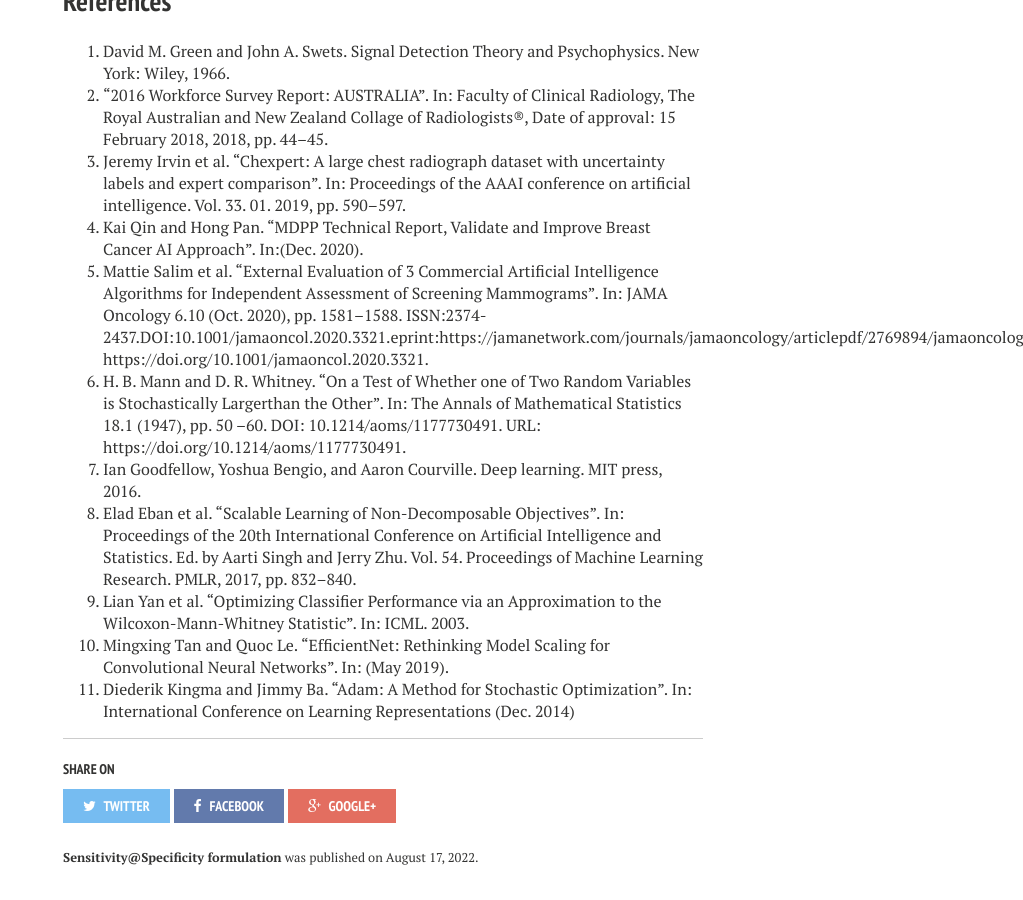
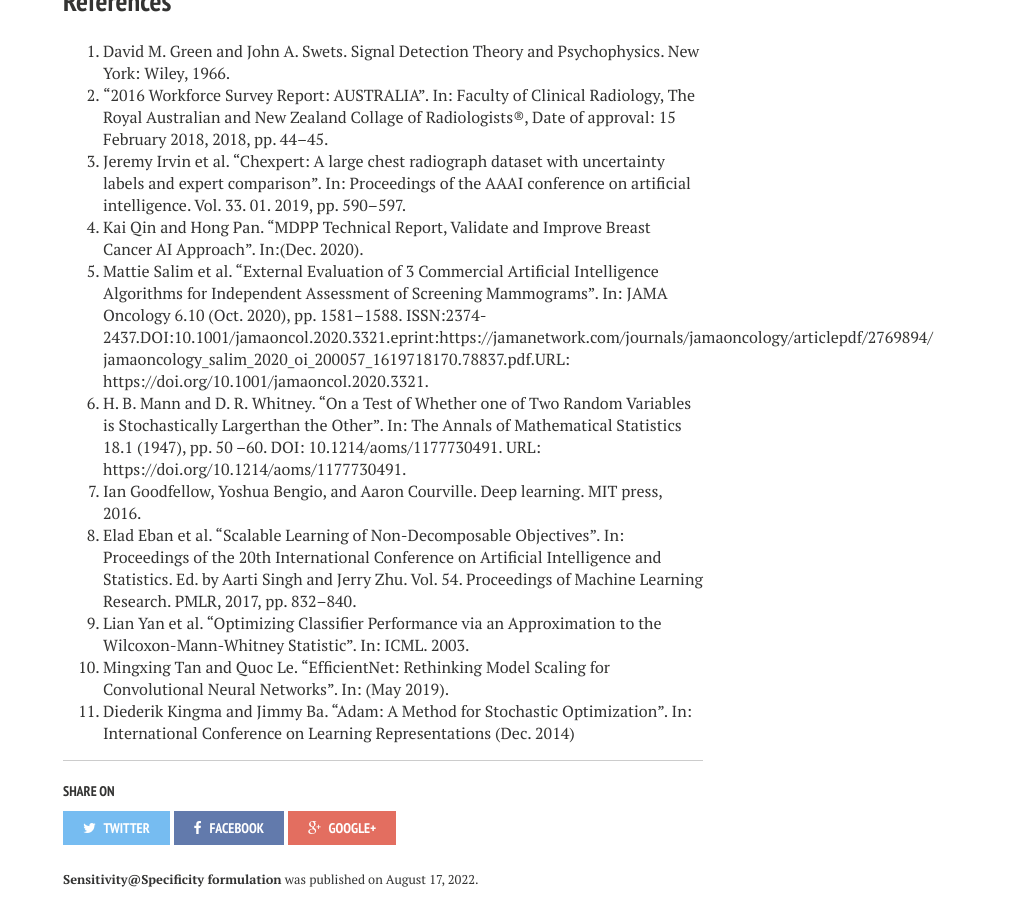
Before and after one commit to MLMogford/MLMogford.github.io, a Jekyll site: the page built from _posts/2022-08-17-maximising-sensitivity-at-fixed-specificity.md, in a window 1280 px wide and 900 px high, scrolled down 7614 px. Shown: the whole window, without its empty margins (257-1280 px from the left). Built offline with Jekyll 4.4.1, drawn with Linux system fonts in a browser that asks for light colours; nearby versions of some CDN libraries; part of the change alters nothing that is shown.

Commit message:
Update 2022-08-17-maximising-sensitivity-at-fixed-specificity.md

```diff
--- a/_posts/2022-08-17-maximising-sensitivity-at-fixed-specificity.md
+++ b/_posts/2022-08-17-maximising-sensitivity-at-fixed-specificity.md
@@ -124,7 +124,7 @@ Sensitivity@Specificity
 &nbsp;
 
 <!-- ![6-send-and-spec](/images/equations/6-send-and-spec.png) -->
-&nbsp;<img src="https:/images/equations/6-send-and-spec.png" width="250">
+&nbsp;&nbsp;<img src="https:/images/equations/6-send-and-spec.png" width="250">
 
 &nbsp;
 
@@ -212,10 +212,11 @@ Binary Cross Entropy to Log Ratio
 2. “2016 Workforce Survey Report: AUSTRALIA”. In: Faculty of Clinical Radiology, The Royal Australian and New Zealand Collage of Radiologists®, Date of approval: 15 February 2018, 2018, pp. 44–45.
 3. Jeremy Irvin et al. “Chexpert: A large chest radiograph dataset with uncertainty labels and expert comparison”. In: Proceedings of the AAAI conference on artificial intelligence. Vol. 33. 01. 2019, pp. 590–597.
 4. Kai Qin and Hong Pan. “MDPP Technical Report, Validate and Improve Breast Cancer AI Approach”. In:(Dec. 2020).
-5. Mattie Salim et al. “External Evaluation of 3 Commercial Artificial Intelligence Algorithms for Independent Assessment of Screening Mammograms”. In: JAMA Oncology 6.10 (Oct. 2020), pp. 1581–1588. ISSN:2374-2437.DOI:10.1001/jamaoncol.2020.3321.eprint:https://jamanetwork.com/journals/jamaoncology/articlepdf/2769894/jamaoncology\_salim\_2020\_oi\_200057\_1619718170.78837.pdf.URL: https://doi.org/10.1001/jamaoncol.2020.3321.
-6. H. B. Mann and D. R. Whitney. “On a Test of Whether one of Two Random Variables is Stochastically Largerthan the Other”. In: The Annals of Mathematical Statistics 18.1 (1947), pp. 50 –60. DOI: 10.1214/aoms/1177730491. URL: https://doi.org/10.1214/aoms/1177730491.
-7. Ian Goodfellow, Yoshua Bengio, and Aaron Courville. Deep learning. MIT press, 2016.
-8. Elad Eban et al. “Scalable Learning of Non-Decomposable Objectives”. In: Proceedings of the 20th International Conference on Artificial Intelligence and Statistics. Ed. by Aarti Singh and Jerry Zhu. Vol. 54. Proceedings of Machine Learning Research. PMLR, 2017, pp. 832–840.
-9. Lian Yan et al. “Optimizing Classifier Performance via an Approximation to the Wilcoxon-Mann-Whitney Statistic”. In: ICML. 2003.
-10. Mingxing Tan and Quoc Le. “EfficientNet: Rethinking Model Scaling for Convolutional Neural Networks”. In: (May 2019).
-11. Diederik Kingma and Jimmy Ba. “Adam: A Method for Stochastic Optimization”. In: International Conference on Learning Representations (Dec. 2014)
+5. Mattie Salim et al. “External Evaluation of 3 Commercial Artificial Intelligence Algorithms for Independent Assessment of Screening Mammograms”. In: JAMA Oncology 6.10 (Oct. 2020), pp. 1581–1588. ISSN:2374-2437.DOI:10.1001/jamaoncol.2020.3321.eprint:https://jamanetwork.com/journals/jamaoncology/articlepdf/2769894/
+jamaoncology\_salim\_2020\_oi\_200057\_1619718170.78837.pdf.URL: https://doi.org/10.1001/jamaoncol.2020.3321.
+7. H. B. Mann and D. R. Whitney. “On a Test of Whether one of Two Random Variables is Stochastically Largerthan the Other”. In: The Annals of Mathematical Statistics 18.1 (1947), pp. 50 –60. DOI: 10.1214/aoms/1177730491. URL: https://doi.org/10.1214/aoms/1177730491.
+8. Ian Goodfellow, Yoshua Bengio, and Aaron Courville. Deep learning. MIT press, 2016.
+9. Elad Eban et al. “Scalable Learning of Non-Decomposable Objectives”. In: Proceedings of the 20th International Conference on Artificial Intelligence and Statistics. Ed. by Aarti Singh and Jerry Zhu. Vol. 54. Proceedings of Machine Learning Research. PMLR, 2017, pp. 832–840.
+10. Lian Yan et al. “Optimizing Classifier Performance via an Approximation to the Wilcoxon-Mann-Whitney Statistic”. In: ICML. 2003.
+11. Mingxing Tan and Quoc Le. “EfficientNet: Rethinking Model Scaling for Convolutional Neural Networks”. In: (May 2019).
+12. Diederik Kingma and Jimmy Ba. “Adam: A Method for Stochastic Optimization”. In: International Conference on Learning Representations (Dec. 2014)
```
